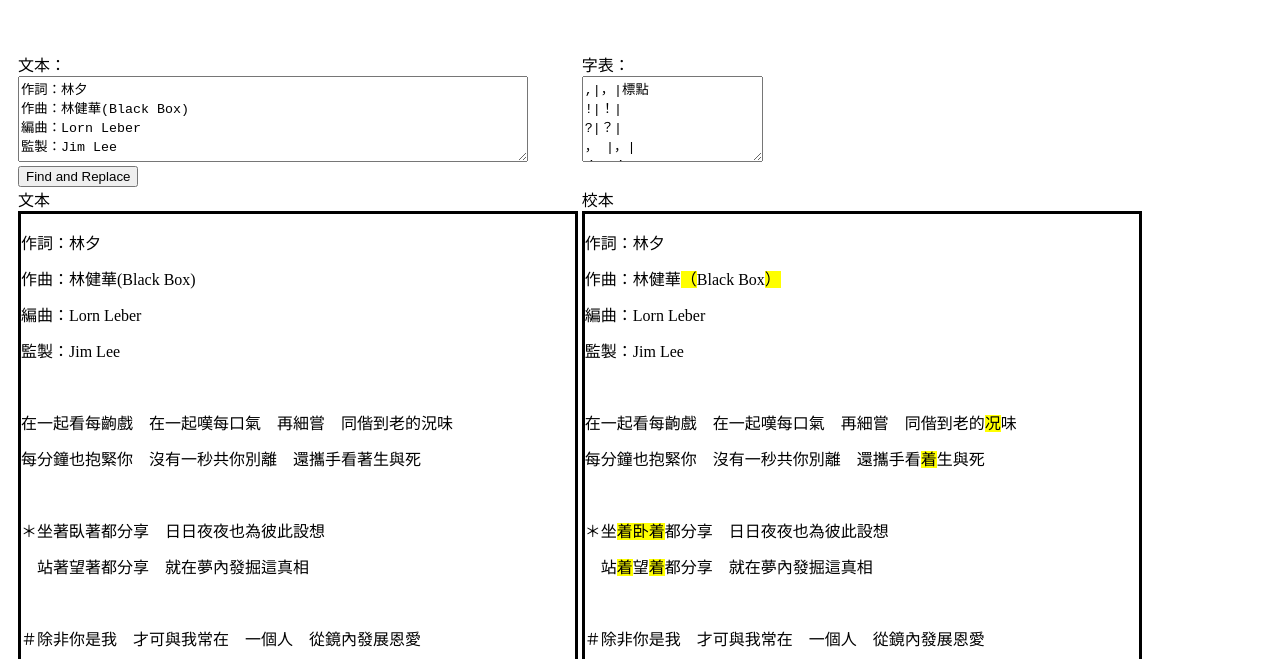
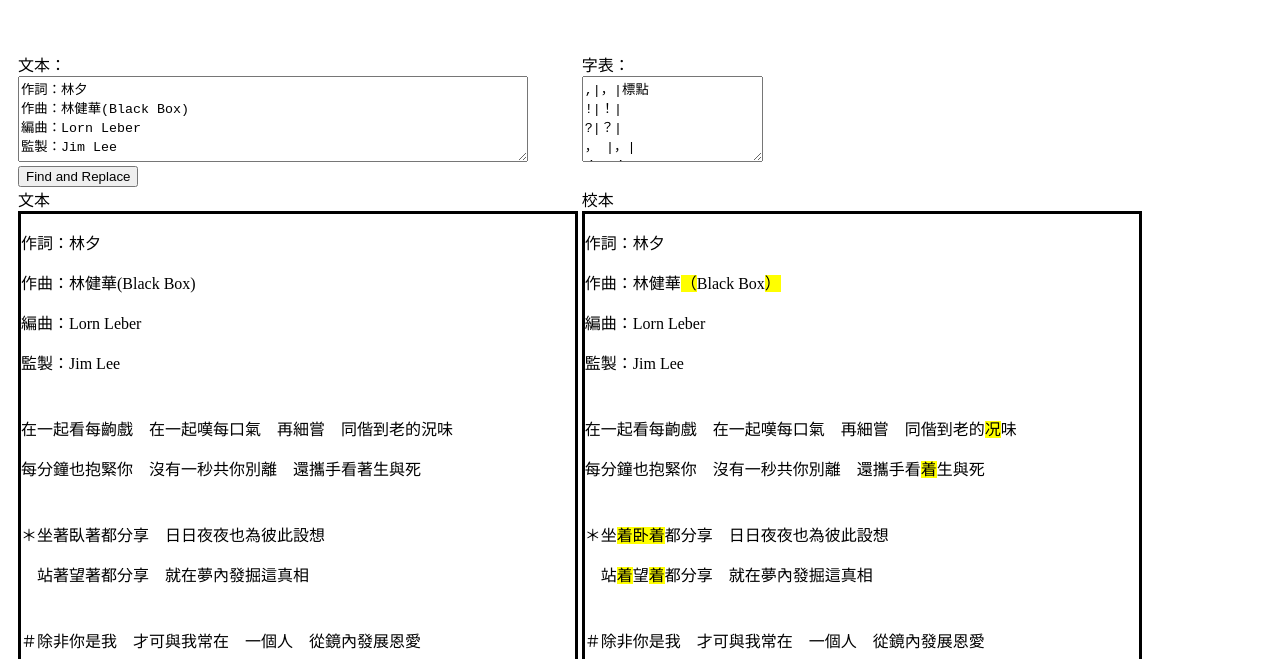
Before and after one commit to chunlaw/_chunlaw.github.io, a plain HTML site: page findAndReplace.html in a window 1280 px wide. Shown: the part 119-778 px from the top of the page. Drawn offline with Linux system fonts and the light colour scheme.

Commit message:
Solve display bug

```diff
--- a/findAndReplace.html
+++ b/findAndReplace.html
@@ -15,7 +15,7 @@
         height: 20px;
     }
     p {
-        height: 20px;
+        min-height: 10px;
     }
   </style>
 
```
